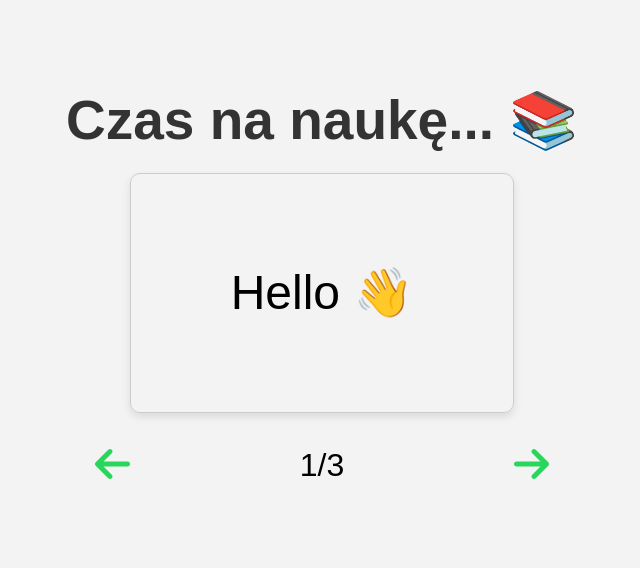
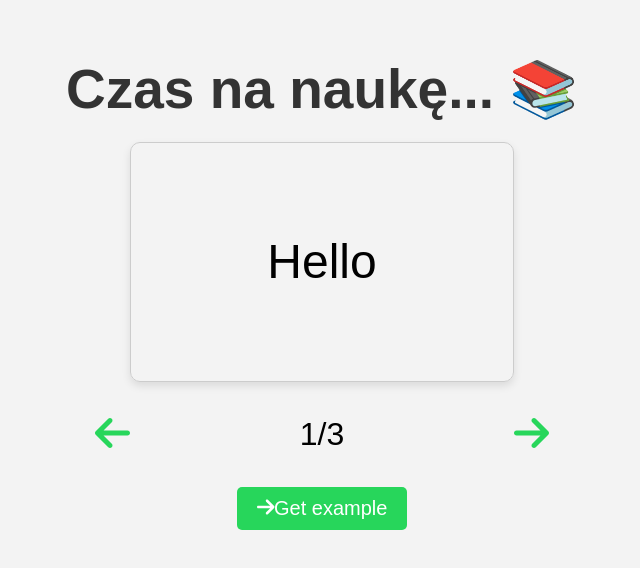
Before and after one commit to Resmakor/Flashcards-React, a React (Create React App) app in the folder flashcards/: page / in a window 1280 px wide. Shown: the part 132-700 px from the top of the page, without its empty margins (318-958 px from the left). Built offline with nearby package versions, Linux system fonts and the light colour scheme.

Commit message:
examples added

```diff
--- a/flashcards/public/flashcards.json
+++ b/flashcards/public/flashcards.json
@@ -1,17 +1,17 @@
 [
     {
         "id": 1,
-        "front": "Hello 👋",
-        "back": "Cześć 👋"
+        "front": "Hello",
+        "back": "Cześć"
     },
     {
         "id": 2,
-        "front": "Goodbye 👋",
-        "back": "Do widzenia 👋"
+        "front": "Goodbye",
+        "back": "Do widzenia"
     },
     {
         "id": 3,
-        "front": "Thank you 🙏",
-        "back": "Dziękuję 🙏"
+        "front": "Thank you",
+        "back": "Dziękuję"
     }
 ]
--- a/flashcards/src/App.css
+++ b/flashcards/src/App.css
@@ -110,3 +110,26 @@ body {
 .flashcard-info {
   font-size: 32px;
 }
+
+.example-wrapper {
+  margin-top: 20px;
+}
+
+.example-button {
+  background-color: #27d65b;
+  color: #fff;
+  font-size: 20px;
+  padding: 10px 20px;
+  border: none;
+  border-radius: 5px;
+  cursor: pointer;
+  transition: background-color 0.3s ease;
+}
+
+.example-button:hover {
+  background-color: #33ad5c;
+}
+
+.example {
+  margin-top: 10px;
+}
--- a/flashcards/src/App.js
+++ b/flashcards/src/App.js
@@ -7,6 +7,7 @@ function App() {
   const [cards, setCards] = useState([]);
   const [currentCardIndex, setCurrentCardIndex] = useState(0);
   const [flipped, setFlipped] = useState(false);
+  const [example, setExample] = useState('');
 
   useEffect(() => {
     fetch('/flashcards.json')
@@ -22,6 +23,7 @@ function App() {
   const handleNextCard = () => {
     setFlipped(false);
     setCurrentCardIndex((prevIndex) => (prevIndex + 1) % cards.length);
+    setExample('');
   };
 
   const handlePrevCard = () => {
@@ -29,6 +31,7 @@ function App() {
     setCurrentCardIndex((prevIndex) =>
       prevIndex === 0 ? cards.length - 1 : prevIndex - 1
     );
+    setExample('');
   };
 
   const handleFlipCard = () => {
@@ -52,9 +55,30 @@ function App() {
     };
   });
 
+  const handleGetExample = (word) => {
+    fetch(`https://api.dictionaryapi.dev/api/v2/entries/en/${word}`)
+      .then((response) => response.json())
+      .then((data) => {
+        let exampleUsage = 'No example found';
+        for (const meaning of data[0].meanings) {
+          if (meaning.definitions && meaning.definitions.length > 0 && meaning.definitions[0].example) {
+            exampleUsage = meaning.definitions[0].example;
+            break;
+          }
+        }
+        setExample(exampleUsage);
+      })
+      .catch((error) => {
+        console.error(`Error fetching example for ${word}:`, error);
+        setExample('Error fetching example');
+      });
+  };
+
   return (
     <div className="app">
+      <div className="title-wrapper">
         <h1 className="title">Czas na naukę... 📚</h1>
+      </div>
 
       <div className="flashcard-container">
         {cards.length > 0 && (
@@ -73,7 +97,7 @@ function App() {
           </div>
         )}
       </div>
-      {cards.length > 0 && (
+
       <div className="buttons">
         <div className="button-wrapper">
           <button className="prev-button" onClick={handlePrevCard}>
@@ -87,7 +111,18 @@ function App() {
           </button>
         </div>
       </div>
+
+      <div className="example-wrapper">
+        <button className="example-button" onClick={() => handleGetExample(cards[currentCardIndex].front)}>
+          <FontAwesomeIcon icon={faArrowRight} />
+          <span>Get example </span>
+        </button>
+        {example && (
+          <div className="example">
+            <p>{example}</p>
+          </div>
         )}
+      </div>
     </div>
   );
 }
```
Lines whose indentation alone changed are shown as unchanged.
